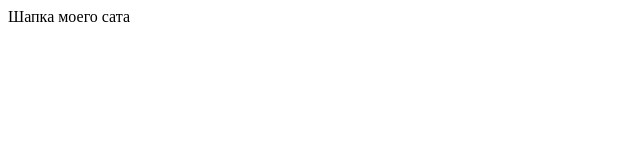
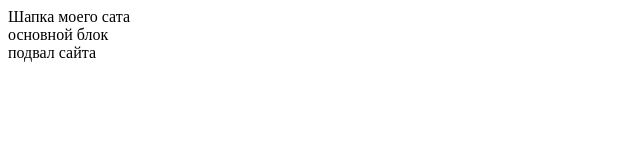
Before and after one commit to Ivanblin/Groupe_Loyauts_Work, a plain HTML site: page index.html in a window 1280 px wide. Shown: the whole page, without its empty margins (0-640 px from the left). Drawn offline with Linux system fonts and the light colour scheme.

Commit message:
сверстаны блоки main и footer

```diff
--- a/index.html
+++ b/index.html
@@ -10,5 +10,13 @@
   <header>
     Шапка моего сата
   </header>
+
+  <main>
+    основной блок
+  </main>
+
+  <footer>
+    подвал сайта
+  </footer>
 </body>
 </html>
```
